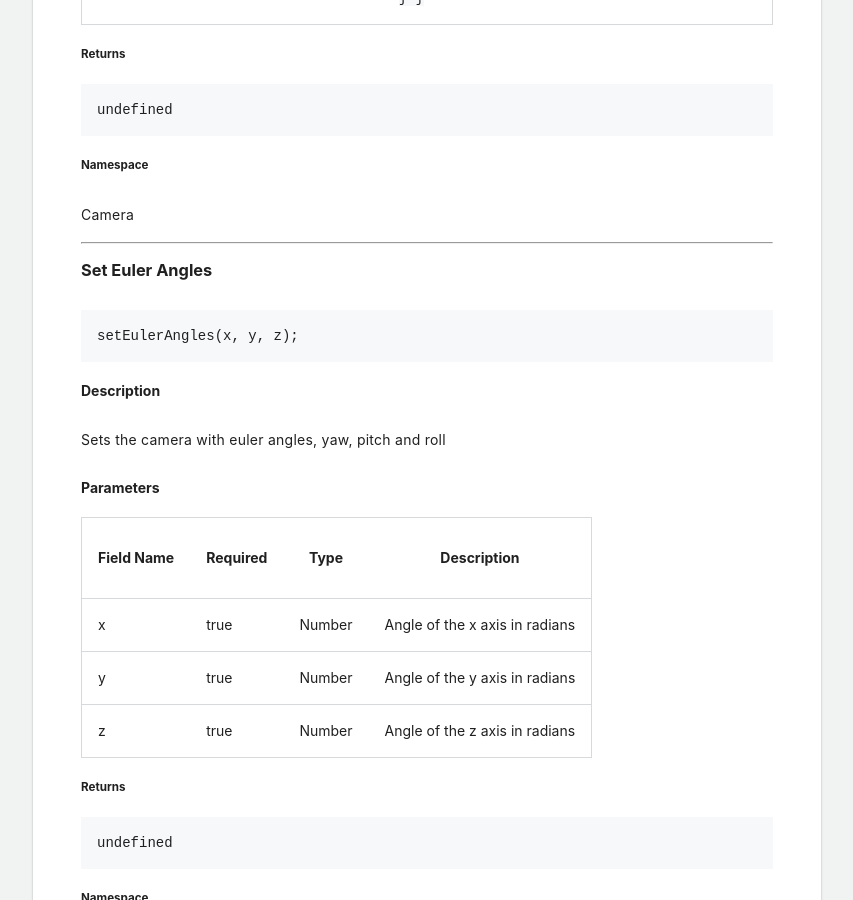
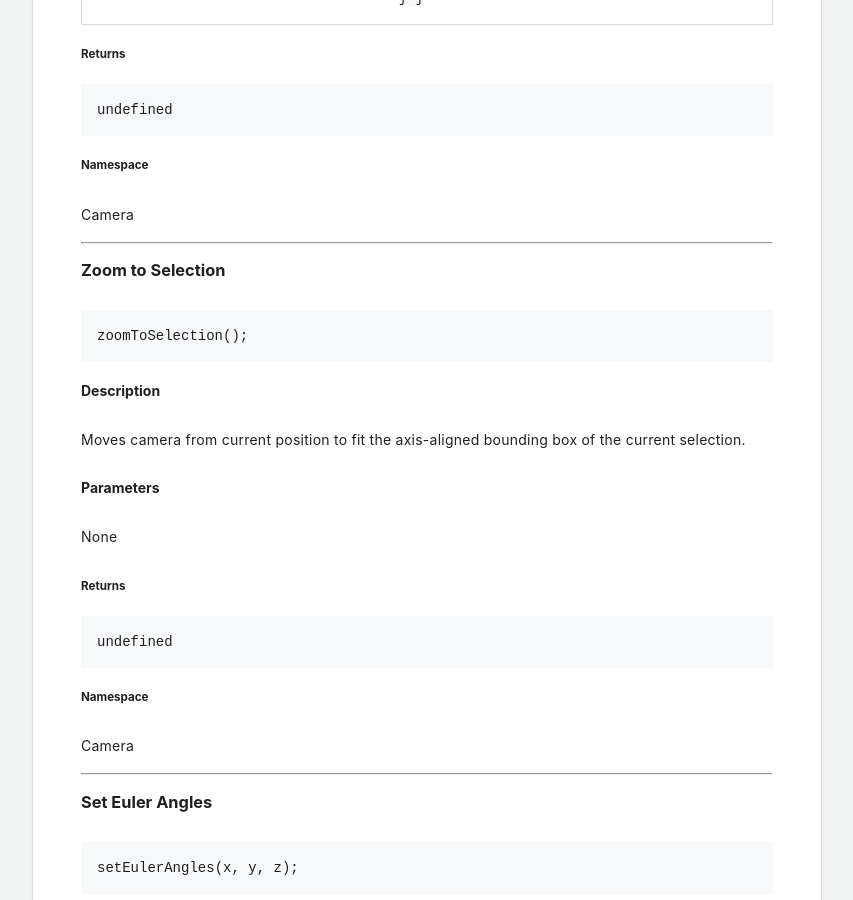
Before and after one commit to procore/documentation, a Jekyll site: the page built from other_procore_apis/bim_web_viewer.md, in a window 1280 px wide and 900 px high, scrolled down 10397 px. Shown: the whole window, without its empty margins (411-1264 px from the left). Built offline with Jekyll 4.4.1, drawn with Linux system fonts in a browser that asks for light colours.

Commit message:
Add zoomToSelection

````diff
--- a/other_procore_apis/bim_web_viewer.md
+++ b/other_procore_apis/bim_web_viewer.md
@@ -488,6 +488,34 @@ Moves camera such that the view fits the specified axis-aligned bounding box.
 | Field Name | Required | Type | Description |
 | - | - | - | - |
 | bbox | true | BoundingBox | `{ min: { x: Number, y: Number, z: Number }, max: { x: Number, y: Number, z: Number } }` |
+
+##### Returns
+
+```js
+undefined
+```
+
+##### Namespace
+
+Camera
+
+---
+
+### Zoom to Selection
+
+<p class="heading-link-container"><a class="heading-link" href="zoom-to-selection"></a></p>
+
+```js
+zoomToSelection();
+```
+
+#### Description
+
+Moves camera from current position to fit the axis-aligned bounding box of the current selection.
+
+#### Parameters
+
+None
 
 ##### Returns
 
````
